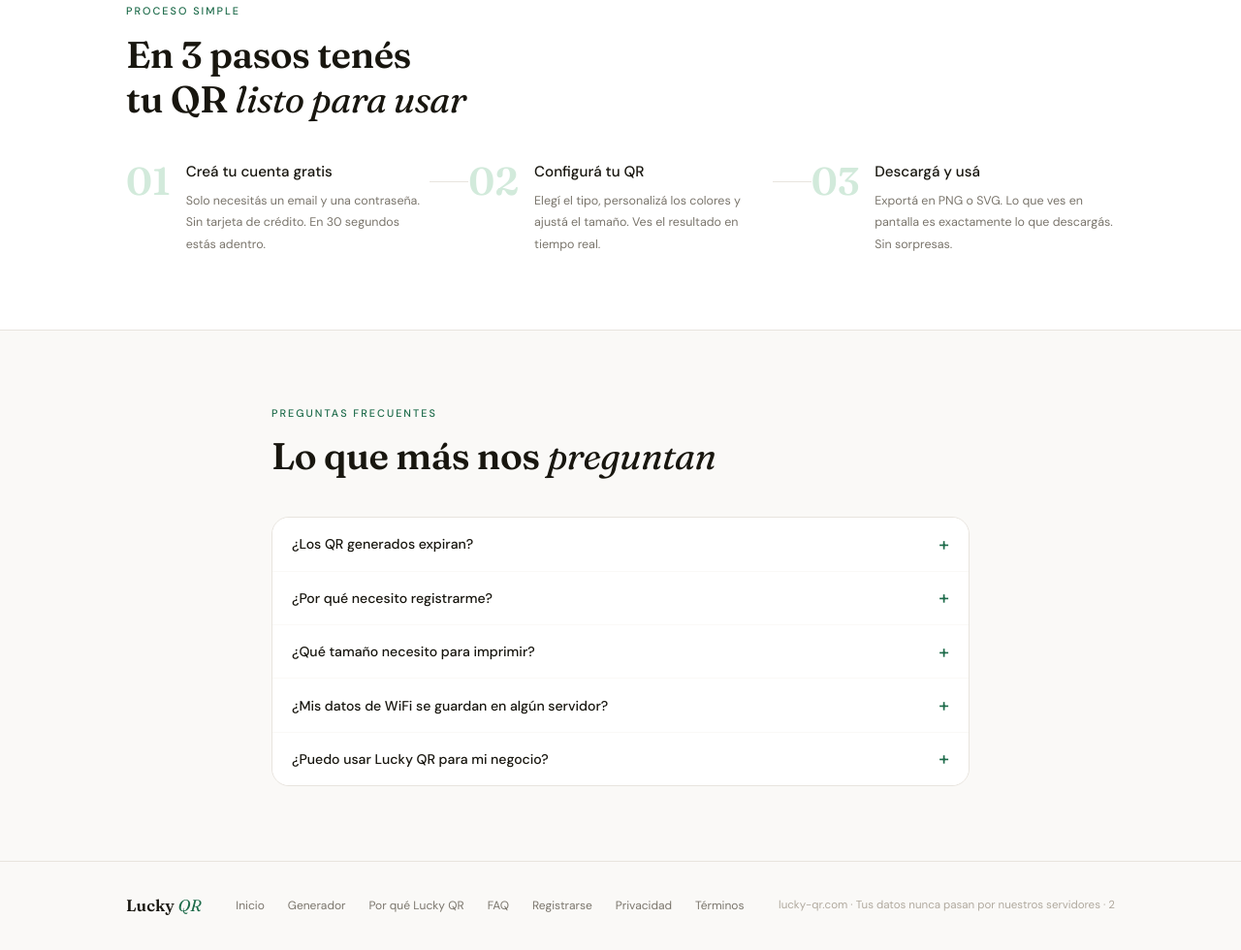
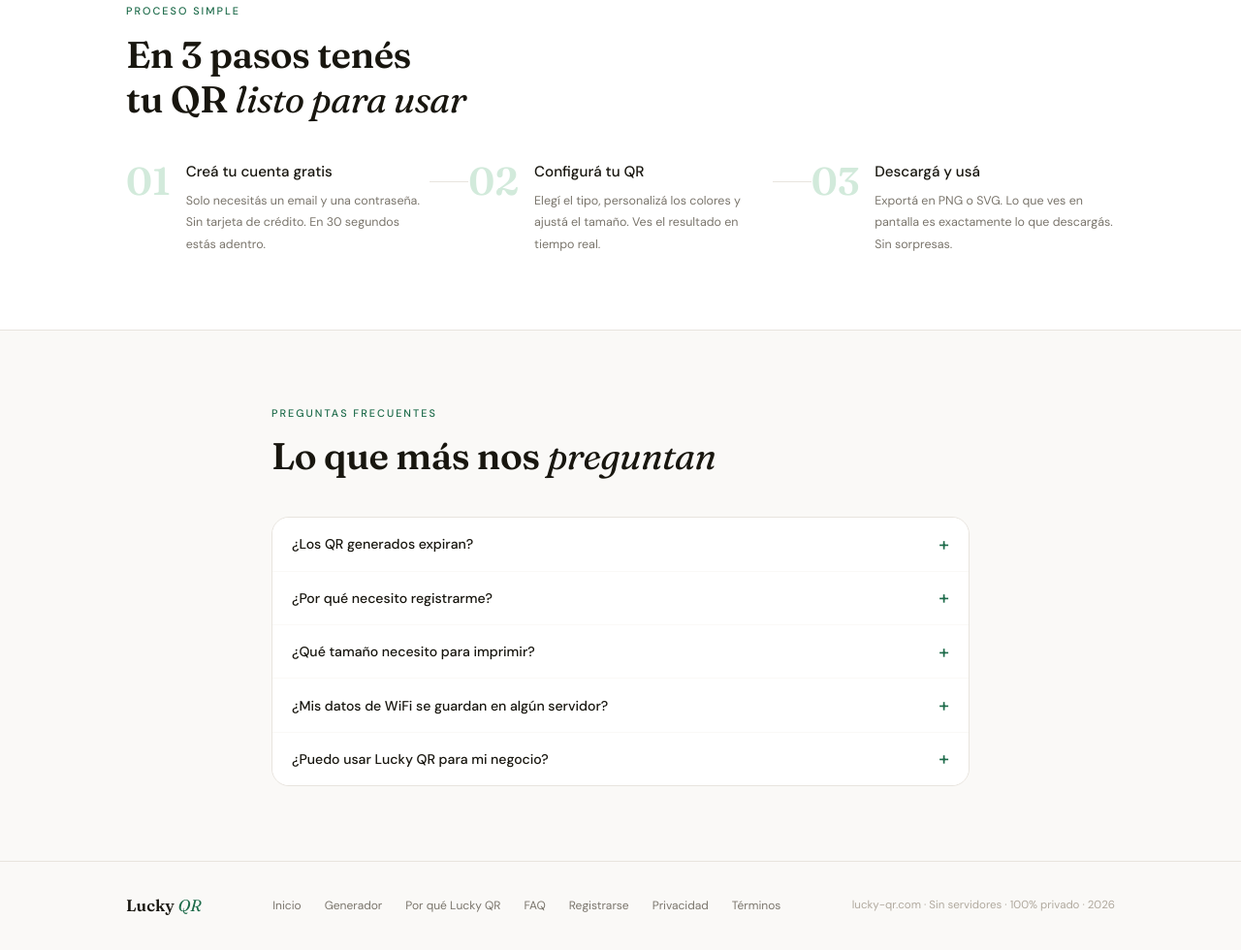
Before and after one commit to milo8P/Luckyqr, a website: page Luckyqr/index.html in a window 1280 px wide. Shown: the part 5040-6020 px from the top of the page at 97% size. Drawn offline with nearby package versions, Linux system fonts and the light colour scheme; a script that the page names is missing.

Commit message:
fix footer text

```diff
--- a/Luckyqr/index.html
+++ b/Luckyqr/index.html
@@ -712,7 +712,7 @@ footer{border-top:1px solid var(--border);padding:2rem clamp(1rem,5vw,3rem)}
       <a href="/privacy.html">Privacidad</a>
       <a href="/terms.html">Términos</a>
     </div>
-    <div class="footer-copy">lucky-qr.com · Tus datos nunca pasan por nuestros servidores · 2</div>
+    <div class="footer-copy">lucky-qr.com · Sin servidores · 100% privado · 2026</div>
   </div>
 </footer>
 <div class="modal-overlay" id="modal-overlay" onclick="handleOverlayClick(event)">
```
